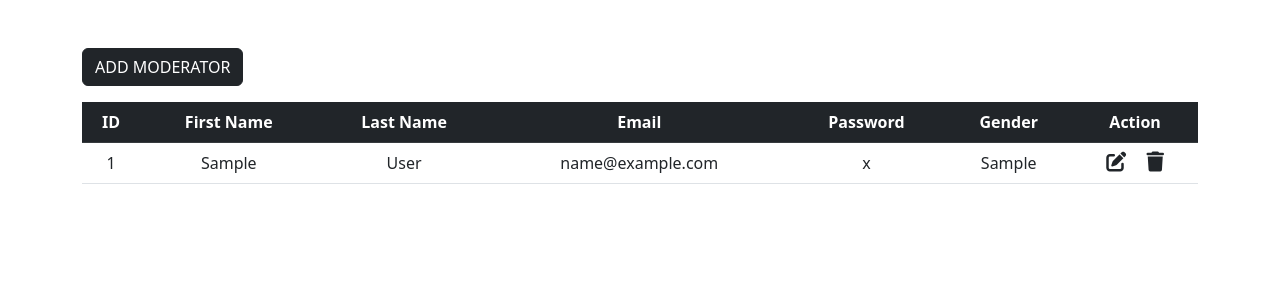
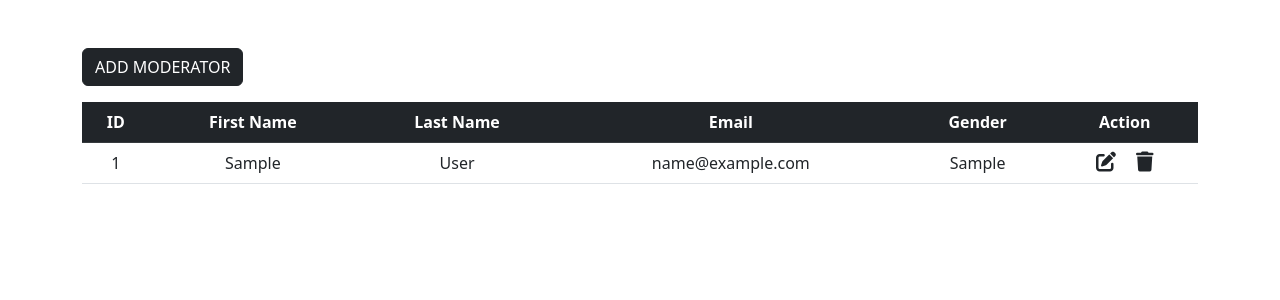
Before and after one commit to akila199910/LPL_PROJECT, a PHP site: page /indexmodertor.php in a window 1280 px wide. Shown: the part 58-358 px from the top of the page. Run offline with PHP 8.4, Linux system fonts and the light colour scheme; tables that the repository leaves empty or names only in its code hold one stand-in row (values such as "Sample post").

Commit message:
Update indexmodertor.php

```diff
--- a/Admin/Addmoderator/indexmodertor.php
+++ b/Admin/Addmoderator/indexmodertor.php
@@ -46,7 +46,6 @@ mysqli_select_db($conn,"lplsystem");
           <th scope="col">First Name</th>
           <th scope="col">Last Name</th>
           <th scope="col">Email</th>
-          <th scope="col">Password</th>
           <th scope="col">Gender</th>
           <th scope="col">Action</th>
         </tr>
@@ -62,7 +61,6 @@ mysqli_select_db($conn,"lplsystem");
             <td><?php echo $row["first_name"] ?></td>
             <td><?php echo $row["last_name"] ?></td>
             <td><?php echo $row["email"] ?></td>
-            <td><?php echo $row["password"] ?></td>
             <td><?php echo $row["gender"] ?></td>
             <td>
               <a href="edit.php?id=<?php echo $row["id"] ?>" class="link-dark"><i class="fa-solid fa-pen-to-square fs-5 me-3"></i></a>
```
